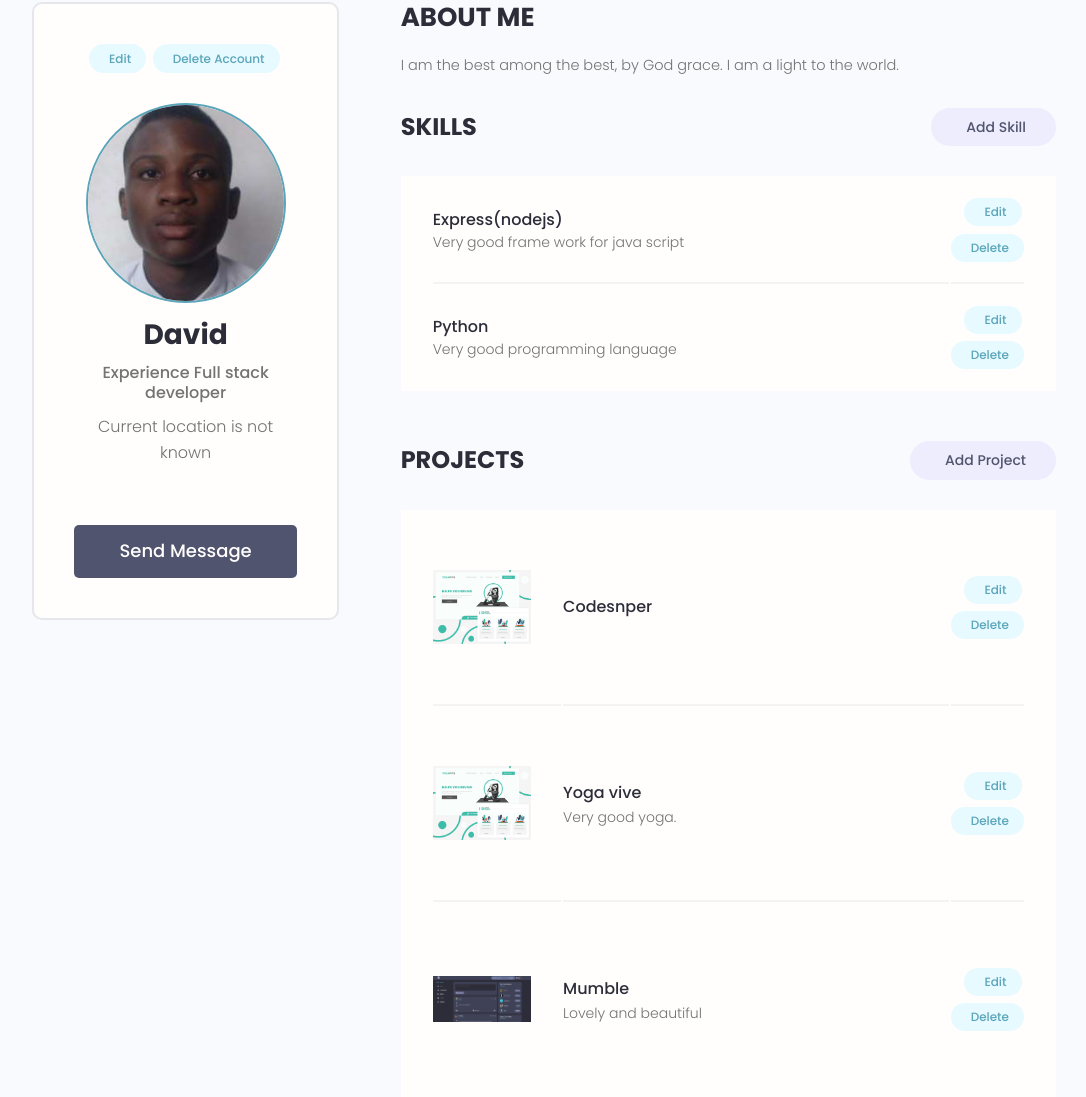
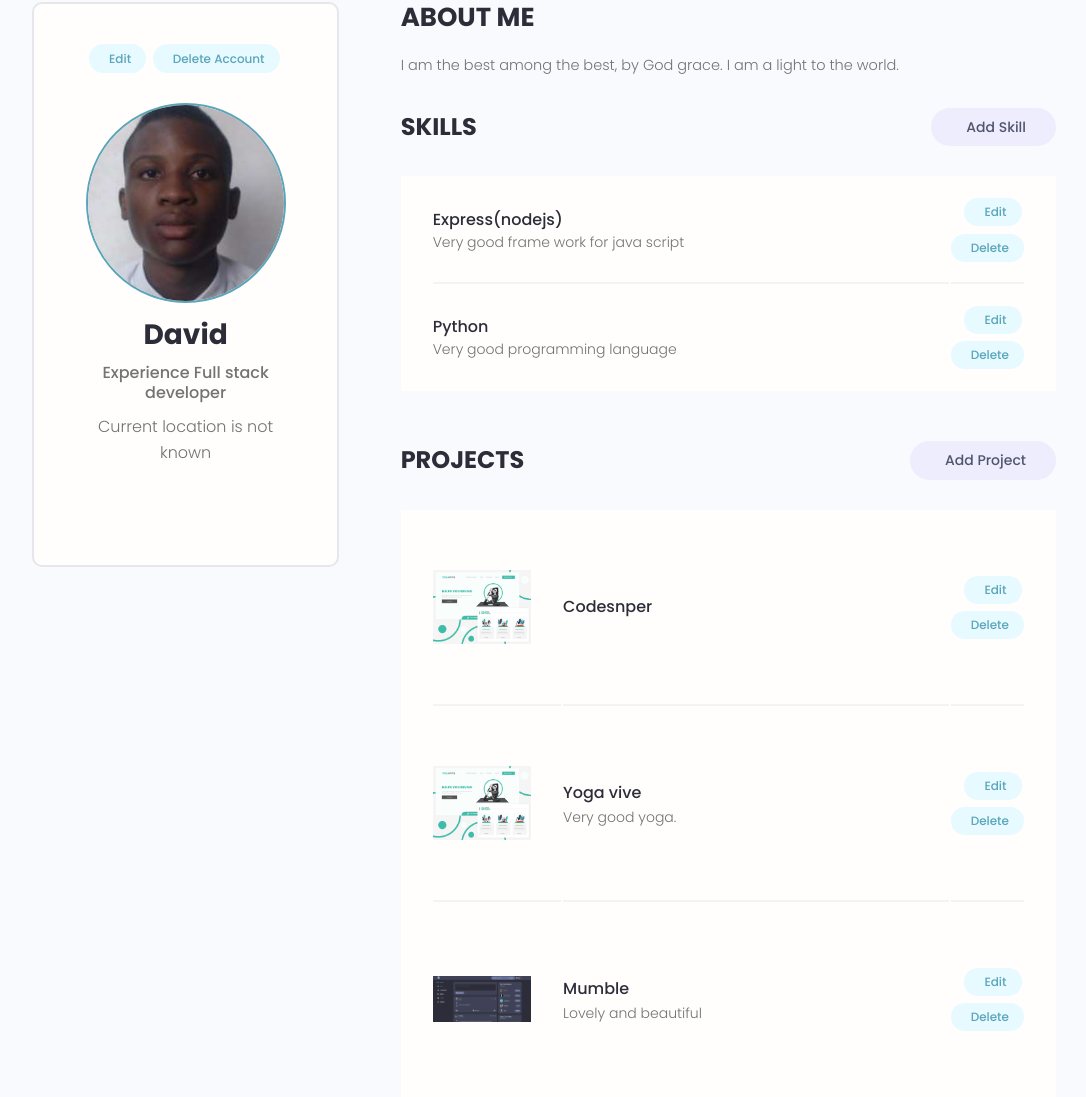
Before and after one commit to Phenomenom05/devs, a Django app: page /account/ in a window 1280 px wide. Shown: the part 109-1206 px from the top of the page, without its empty margins (96-1182 px from the left). Run offline with Django 4.2, Linux system fonts and the light colour scheme; a user stored in the database is signed in; data comes from the database, SQL or seed files in the repository; some libraries are stand-ins or nearby versions.

Commit message:
Update account.html

```diff
--- a/user/templates/user/account.html
+++ b/user/templates/user/account.html
@@ -45,7 +45,6 @@
                  {% endif %}
 
               </ul>
-              <a href="#" class="btn btn--sub btn--lg">Send Message </a>
             </div>
           </div>
         </div>
```
